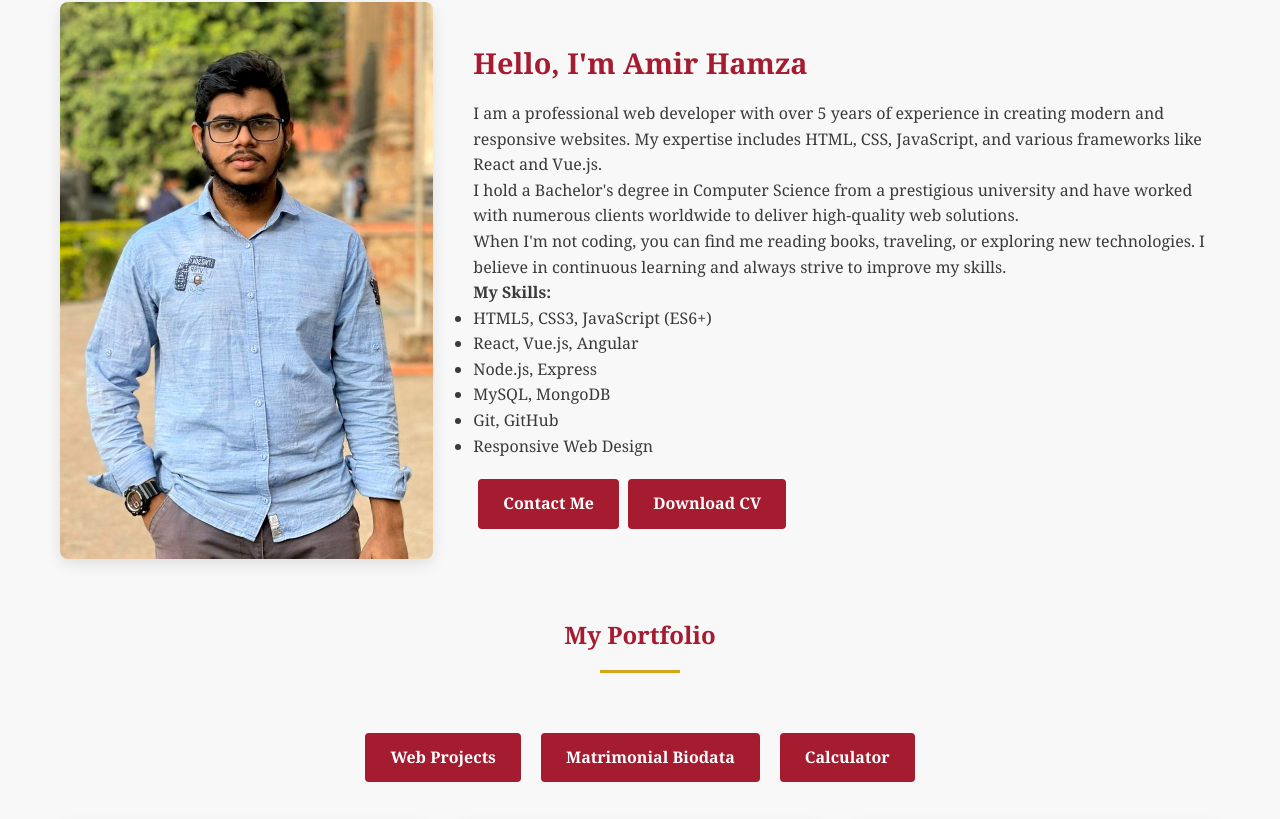
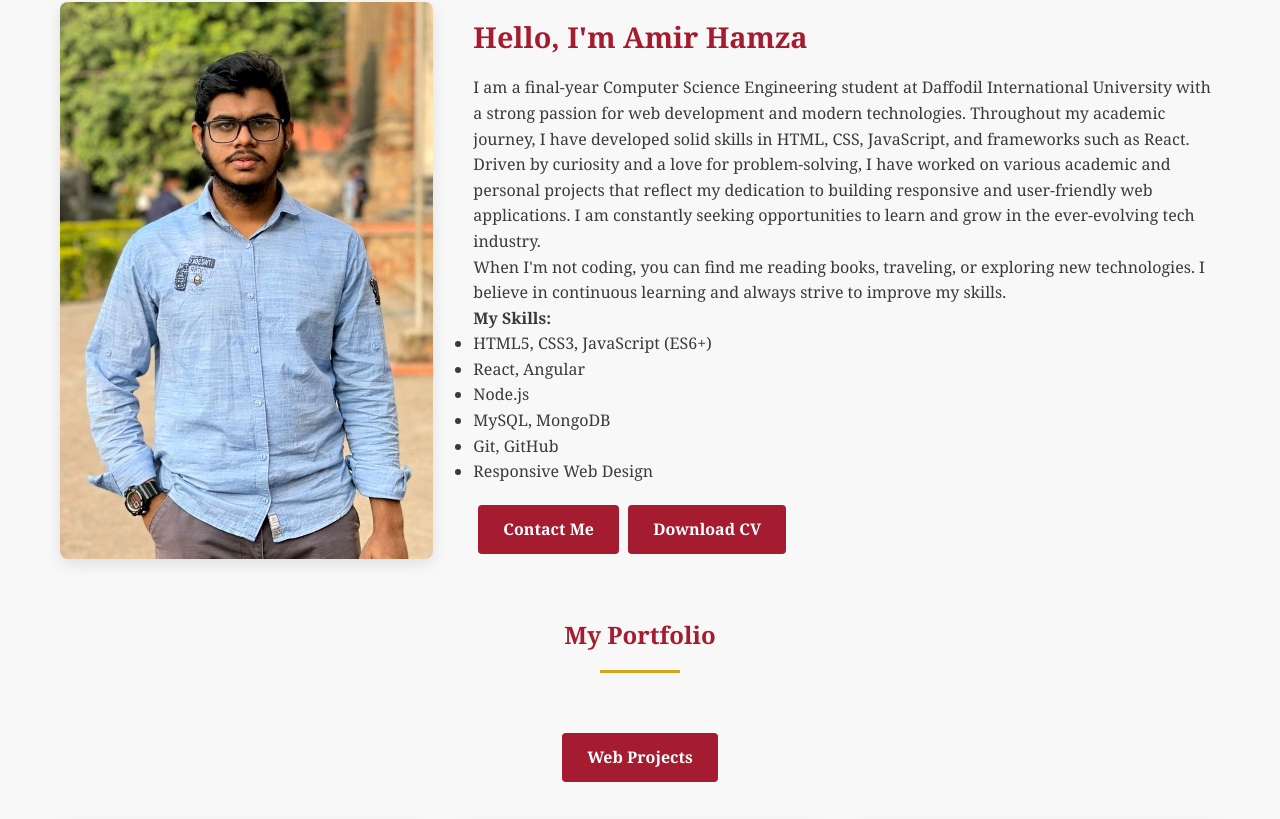
Before and after one commit to amir160s/updatePortfolio, a plain HTML site: page index.html in a window 1280 px wide. Shown: the part 691-1510 px from the top of the page. Drawn offline with Linux system fonts and the light colour scheme; grey boxes are pictures that could not be loaded.

Commit message:
Update index.html

```diff
--- a/index.html
+++ b/index.html
@@ -76,19 +76,17 @@
             </div>
             <div class="about-text">
                 <h3>Hello, I'm Amir Hamza</h3>
-                <p>I am a professional web developer with over 5 years of experience in creating modern and responsive
-                    websites. My expertise includes HTML, CSS, JavaScript, and various frameworks like React and Vue.js.
+                <p>I am a final-year Computer Science Engineering student at Daffodil International University with a strong passion for web development and modern technologies. Throughout my academic journey, I have developed solid skills in HTML, CSS, JavaScript, and frameworks such as React.
                 </p>
-                <p>I hold a Bachelor's degree in Computer Science from a prestigious university and have worked with
-                    numerous clients worldwide to deliver high-quality web solutions.</p>
-                <p>When I'm not coding, you can find me reading books, traveling, or exploring new technologies. I
-                    believe in continuous learning and always strive to improve my skills.</p>
+                <p>Driven by curiosity and a love for problem-solving, I have worked on various academic and personal projects that reflect my dedication to building responsive and user-friendly web applications. I am constantly seeking opportunities to learn and grow in the ever-evolving tech industry.
+                </p>
+                <p>When I'm not coding, you can find me reading books, traveling, or exploring new technologies. I believe in continuous learning and always strive to improve my skills.</p>
                 <div class="skills">
                     <h4>My Skills:</h4>
                     <ul>
                         <li>HTML5, CSS3, JavaScript (ES6+)</li>
-                        <li>React, Vue.js, Angular</li>
-                        <li>Node.js, Express</li>
+                        <li>React, Angular</li>
+                        <li>Node.js</li>
                         <li>MySQL, MongoDB</li>
                         <li>Git, GitHub</li>
                         <li>Responsive Web Design</li>
@@ -106,8 +104,6 @@
         <h2 class="section-title">My Portfolio</h2>
         <div class="portfolio-tabs">
             <a href="#web" class="btn" style="margin-top: 20px;">Web Projects</a>
-            <a href="#matrimonial" class="btn" style="margin-top: 20px;">Matrimonial Biodata</a>
-            <a href="#calculator" class="btn" style="margin-top: 20px;">Calculator</a>
         </div>
 
         <!-- Web Projects Tab -->
```
